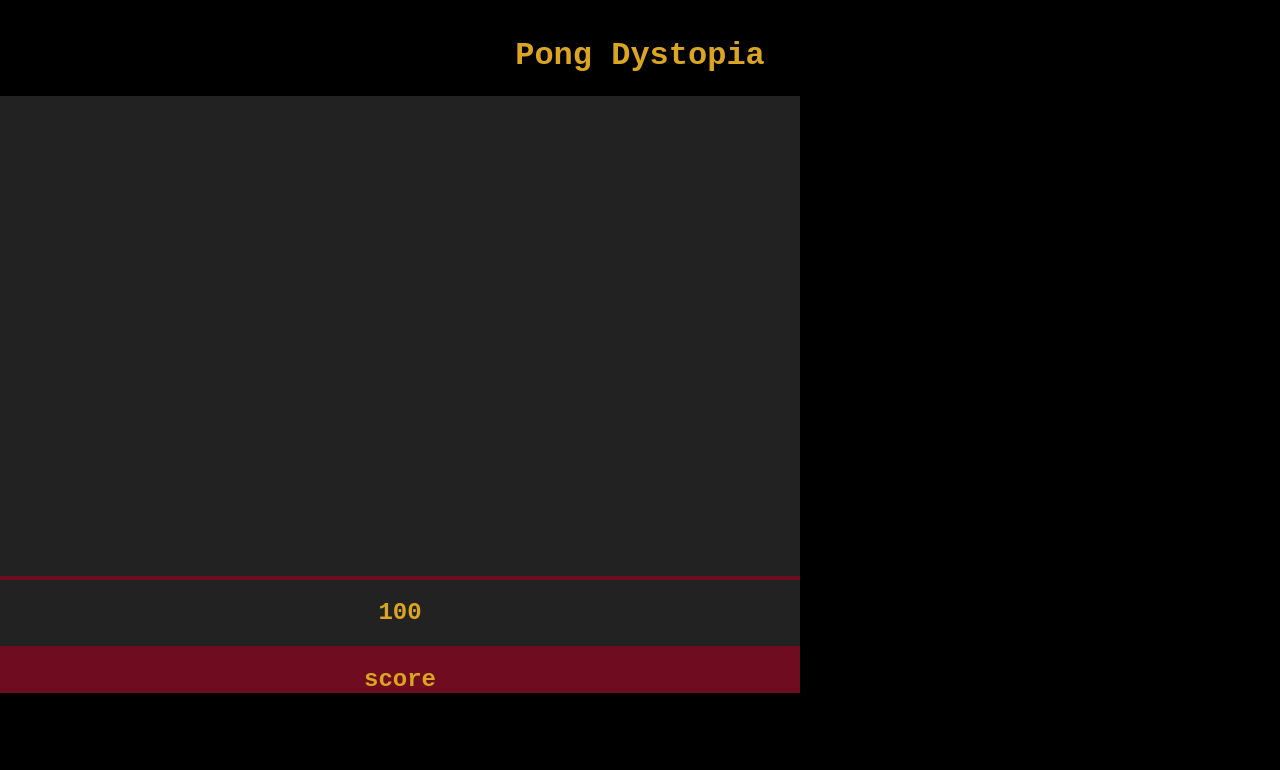
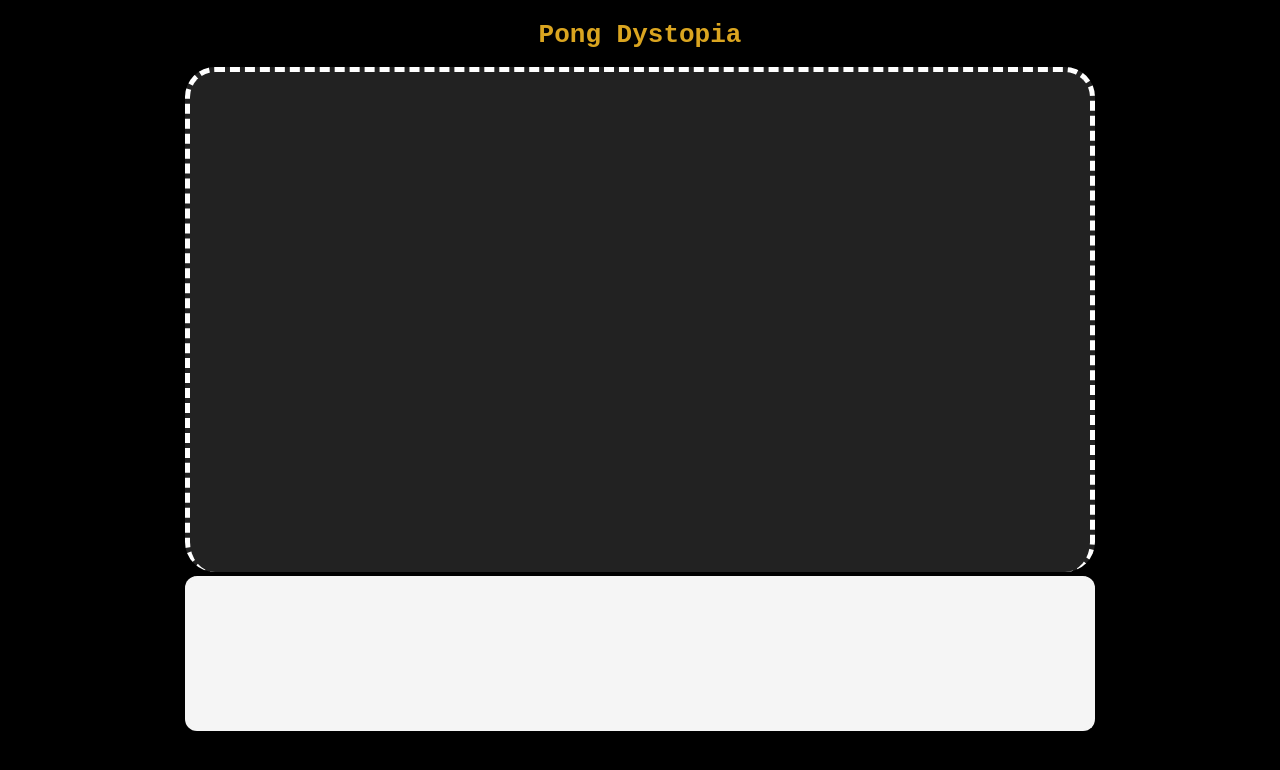
Before and after one commit to Michaudsr/SEI-PROJECT-1, a plain HTML site: page index.html in a window 1280 px wide. Drawn offline with Linux system fonts and the light colour scheme.

Commit message:
finalize css and screen

```diff
--- a/css/style.css
+++ b/css/style.css
@@ -1,64 +1,48 @@
-html,body {
-    margin: 0;
-    padding: 0;
+body {
+   margin: 0;
+   padding: 0;
+  }
+  h1{
+    margin-top: 10px;
+    font-size: 24pxpx;
   }
 
   body {
-    padding-top: 1em;
+    padding-top: 10px;
     text-align: center;
-    background-color: black;
-    /* background-image: url('../img/dungeonhell.png'); */
+    align-content: center;
+    background-color: rgb(0, 0, 0);
     background-size: cover;
     background-repeat: space;
+
+
+
+
   }
+  #score{
+    border: 5px solid whitesmoke;
+    width: 900px;
+    height: 150px;
+    justify-self: center;
+    margin: 0 auto;
+    border-top: none;
+    background-color: whitesmoke;
+    border-radius: 12px;
 
-  h1, h2 {
-    font-family: 'Press Start 2P', monospace;
-    /* font-family: monospace; */
-    color: goldenrod;
+
+
   }
+    h1, h2 {
+      font-family: monospace;
+      color: goldenrod;
+    }
 
   canvas {
-
+    border: 5px white dashed;
+    border-bottom: none;
     background-color: #222;
-    width: 100%;
-    height: 100;
+    width: 900px;
+    height: 500px;
+    margin: 0 auto;
+    border-radius: 30px;
   }
-
-  #container {
-  max-width: 50em;
-
-  background-color: rgb(111, 12, 32);
-  in {
-
-  }
-
-
-  #btm-left {
-    grid-area: btm-left;
-    /* background-color: #222; */
-  }
-
-  #btm-right {
-    grid-area: btm-right;
-    /* background-color: #222; */margin: 0 auto;
-  padding: 1em;
-  display: grid;
-  grid-gap: 1em;
-  grid-template-rows: .25fr .5fr .25fr;
-  grid-template-columns: .25fr .5fr .25fr;
-  grid-template-areas: "top-left top-left top-right"
-                        "game game game"
-                        "btm-left btm-right btm-right";
-  }
-
-  #top-left, #top-right, #btm-left, #btm-right {
-    display: flex;
-    justify-content: center;
-    align-items: center;
-    background-color: #222;
-  }
-
-  #top-left {
-    grid-area: top-left;
-  }
--- a/index.html
+++ b/index.html
@@ -5,21 +5,17 @@
   <meta name="viewport" content="width=device-width, initial-scale=1.0">
   <meta http-equiv="X-UA-Compatible" content="ie=edge">
   <title>Pong Dystopia</title>
-
   <link rel="stylesheet" href="css/style.css">
 </head>
-
 <body>
   <h1>Pong Dystopia</h1>
-  <div id="container">
-    <aside id="top-left"><h2></h2></aside>
-    <aside id="top-right"><h2 id="action"></h2></aside>
-    <main>
-        <canvas id="gamescreen"><!-- play it, a game --></canvas>
-    </main>
-    <aside id="btm-left"><h2>100</h2></aside>
-    <aside id="btm"><h2 id="status">score</h2></aside>
+  <!-- <div id="container"> -->
+   <!-- <div class="bkgrnd"> -->
+    <canvas id="gamescreen"></canvas>
+   </div>
+   <!-- <div class="score"></div> -->
   </div>
   <script src="js/app.js"></script>
+  <footer id="score"></footer>
 </body>
 </html>
--- a/js/app.js
+++ b/js/app.js
@@ -1,6 +1,6 @@
-console.log("ehllo!")
-let action;
-let context
+
+
+let context;
 let gamescreen;
 let padOne;
 let padTwo;
@@ -12,10 +12,9 @@ function Paddle(x, y, width, height, color) {
   this.width = width;
   this.height = height;
   this.color = color;
-  this.alive = true;
   this.render = function() {
-    ctx.fillStyle = this.color;
-    ctx.fillRect(this.x, this.y, this.width, this.height);
+    context.fillStyle = this.color;
+    context.fillRect(this.x, this.y, this.width, this.height);
   }
 }
 
@@ -25,15 +24,36 @@ function Paddle(x, y, width, height, color) {
 document.addEventListener('DOMContentLoaded', () => {
     console.log('Dom loaded')
     // DOM REFS
-    movementDisplay = document.getElementById('action');
-    game = document.getElementById('gamescreen');
+    scoreBoard = document.getElementById('footer')
+    gameScreen = document.getElementById('gamescreen');
     // CANVAS CONFIG
-    gamescreen.setAttribute('height', 600);
-    gamescreen.setAttribute('width', 1000);
-    ctx = game.getContext('2d');
+    context = gameScreen.getContext('2d');
     // CHARACTER REFS
-    padOne = new Paddle(300, 100, 80, 120, '#bada55');
-    padTwo = new Paddle(200, 100, 50, 50, 'hotpink');
-    document.addEventListener('keydown', movementHandler);
+    padOne = new Paddle(300, 100, 80, 120, 'white');
+    padTwo = new Paddle(10, 200, 50, 50, 'white');
+    document.addEventListener('keydown', keyAction);
     let runGame = setInterval(gameLoop, 60);
+    padOne.render()
   })
+  const gameLoop = () => {
+
+    // clear the canvas
+    context.clearRect(0, 0, gameScreen.width, gameScreen.height);
+    // display the x, y coordinates of our paddles onto the DOM
+
+
+
+
+  }
+  const keyAction = e => {
+    // w: 87, a:65, // up down arrow
+    switch (e.keyCode) {
+      case (87): // w up
+        if (padOne.y > 0) padOne.y -=19
+        break;
+      case (83): // s down
+        if (hero.y + padOne.height < gamescreen.height) padOne.y +=10
+        break;
+
+    }
+  }
```
